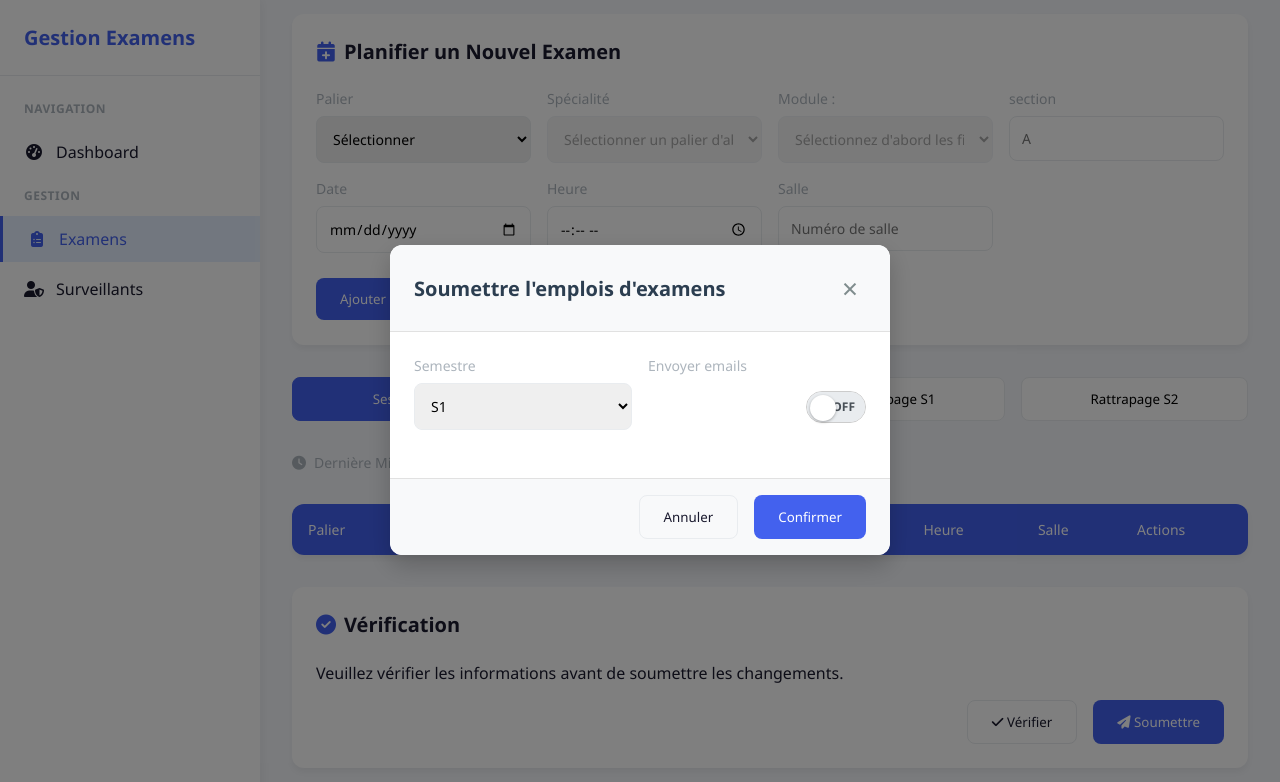
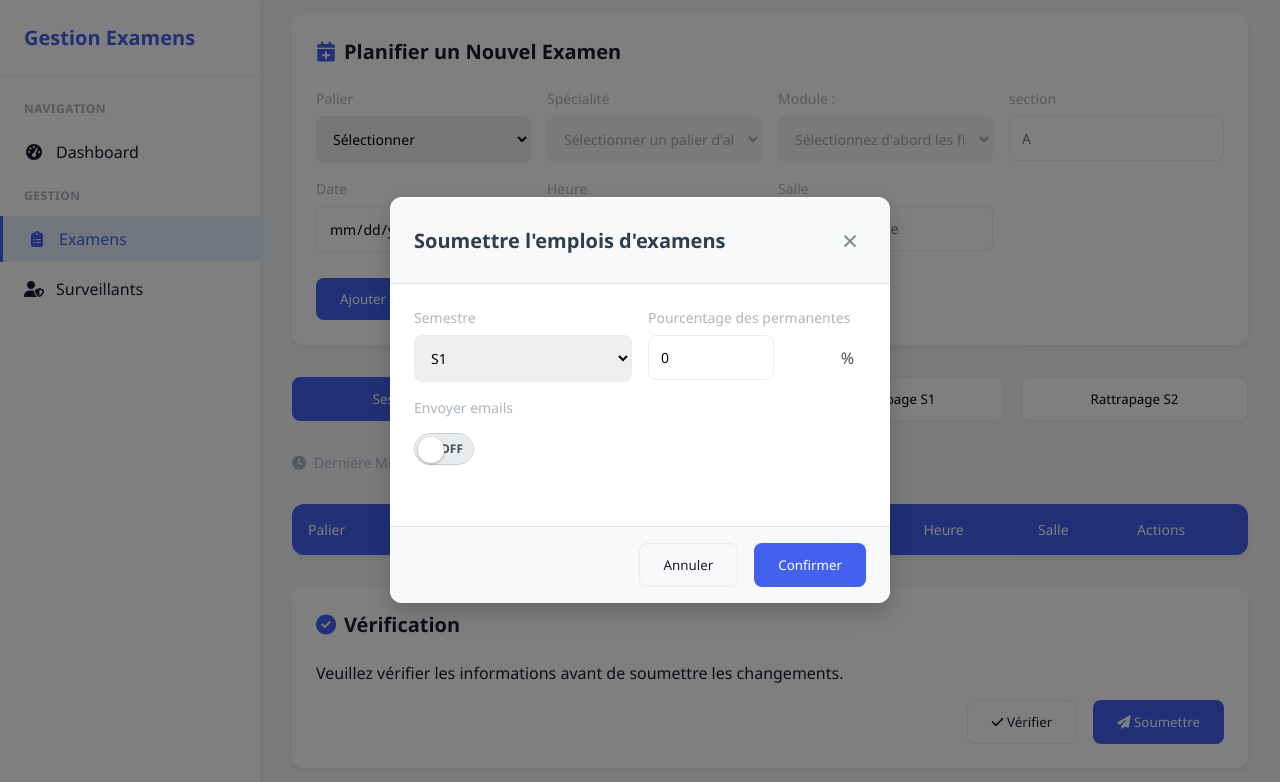
Before and after one commit to rizu-SM/gestion-exam, a website: page gestion_exam.html in a window 1280 px wide. Both pictures are taken after a click on the button "Soumettre". Shown: the part 90-872 px from the top of the page. Drawn offline with Linux system fonts and the light colour scheme; no server answers.

Commit message:
Edit Modal

```diff
--- a/gestion_exam.css
+++ b/gestion_exam.css
@@ -476,10 +476,10 @@ tr:hover {
     gap: 0.5rem;
 }
 
-.toggle-wrapper {
+/* .toggle-wrapper {
     display: flex;
-    align-items: center;
-}
+    align-items: end;
+} */
 
 .toggle-switch {
     position: relative;
@@ -589,3 +589,21 @@ tr:hover {
 .closeSubmit-btn:hover {
     color: #e74c3c;
 }
+
+/* Percentage input styling */
+.percentage-input {
+    position: relative;
+    display: flex;
+    align-items: center;
+}
+
+.percentage-input input {
+    padding-right: 2rem;
+}
+
+.percentage-symbol {
+    position: absolute;
+    right: 0.75rem;
+    color: #495057;
+    pointer-events: none;
+}
--- a/gestion_exam.html
+++ b/gestion_exam.html
@@ -251,6 +251,13 @@
                             <option value="R2">R2</option>
                         </select>
                     </div>
+                    <div class="form-group">
+                        <label for="surveillance-percentage">Pourcentage des permanentes</label>
+                        <div class="percentage-input">
+                            <input type="number" id="surveillance-percentage" class="form-control" min="0" max="100" step="1" value="0">
+                            <span class="percentage-symbol">%</span>
+                        </div>
+                    </div>
                     <div class="form-group toggle-container">
                         <label for="submit-sendemail">Envoyer emails</label>
                         <div class="toggle-wrapper">
```
